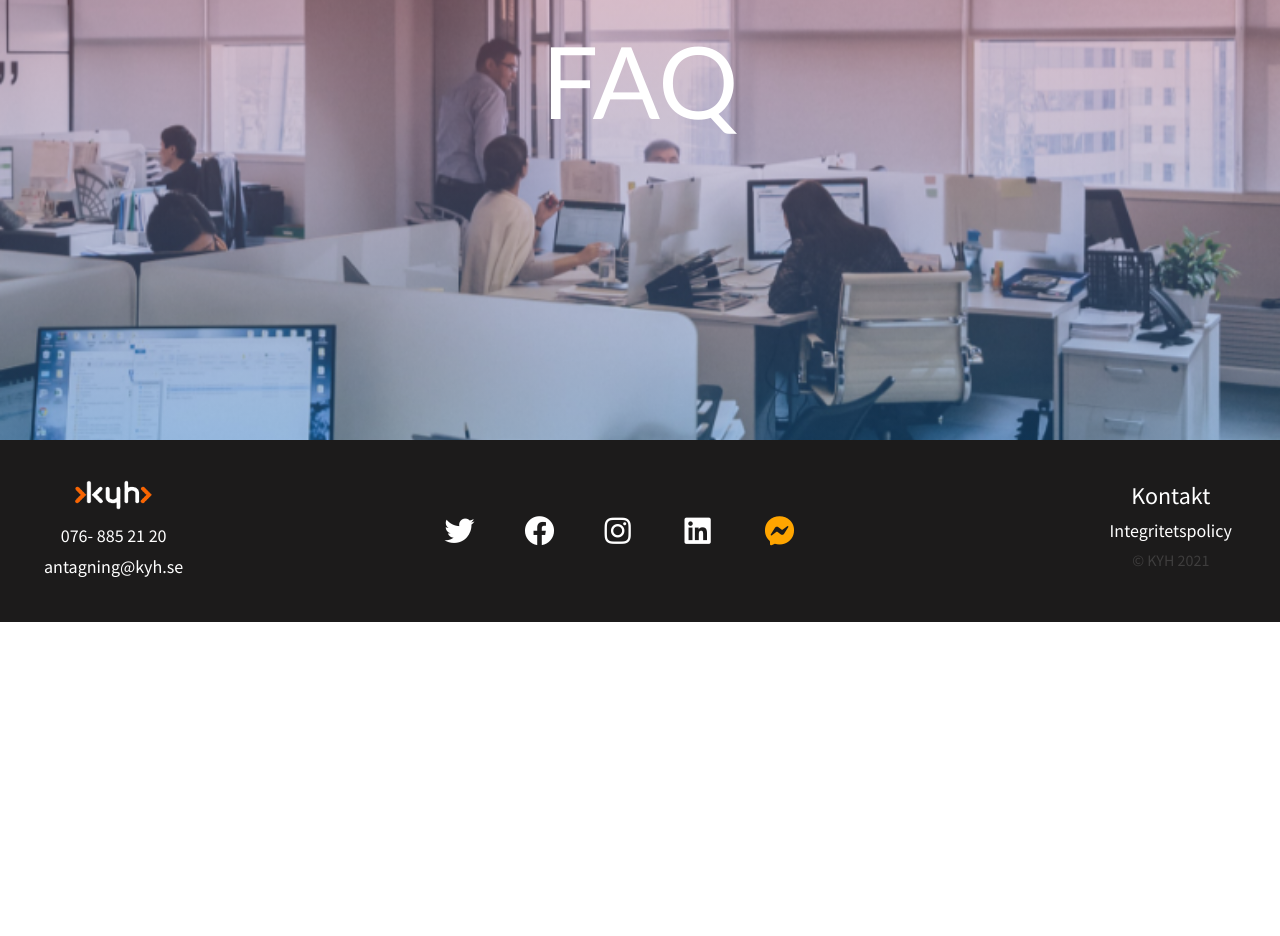
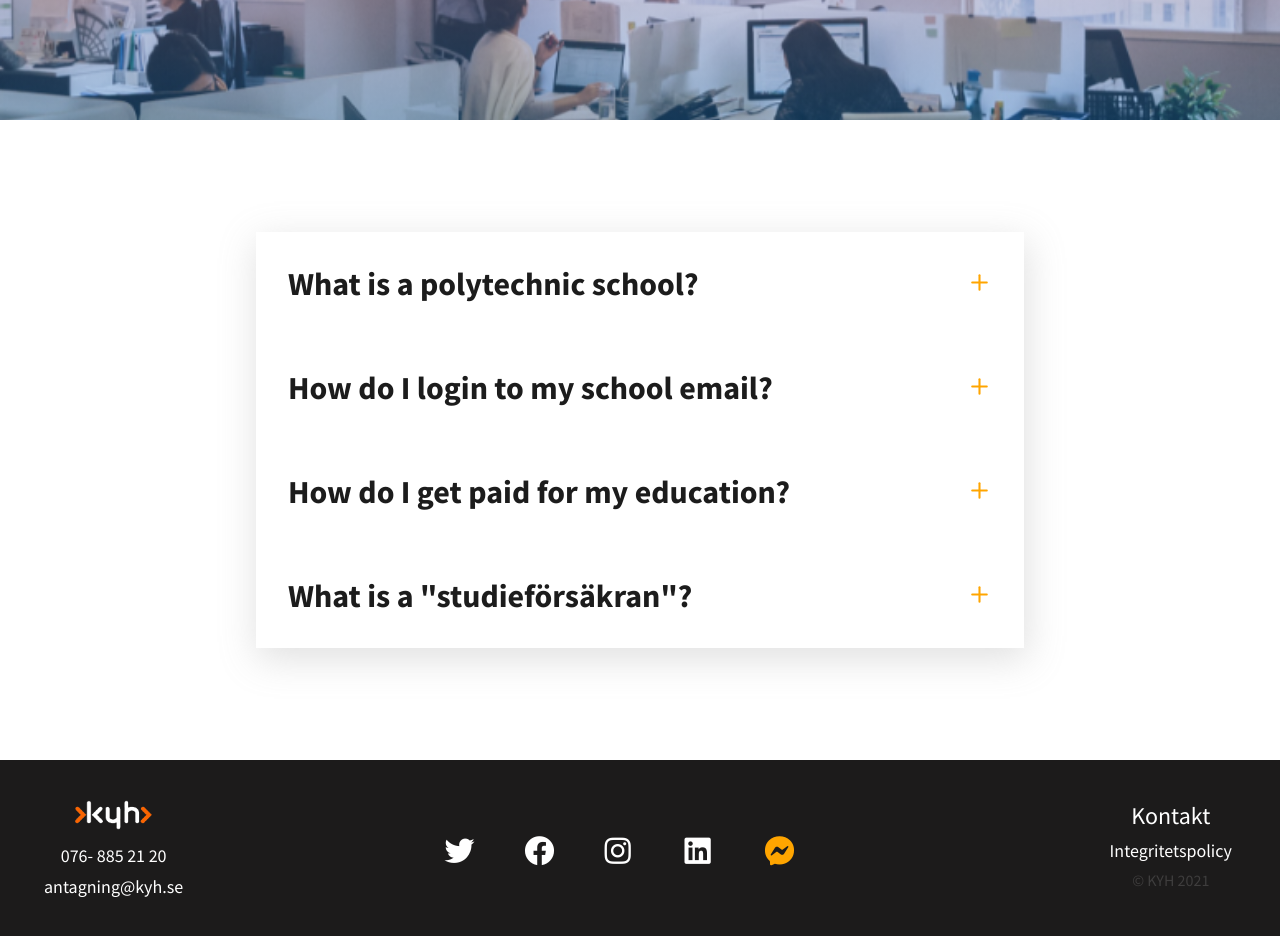
Before and after one commit to JaneDoeRealOne/kyh-aquamarine, a React (Create React App) app: page /faq in a window 1280 px wide. Shown: the part 360-1296 px from the top of the page. Before the commit the page ends 982 px from the top, so only its background shows below. Built offline with nearby package versions, Linux system fonts and the light colour scheme.

Commit message:
FAQ expandable list

```diff
--- a/package.json
+++ b/package.json
@@ -8,6 +8,7 @@
     "@testing-library/user-event": "^12.6.3",
     "react": "^17.0.1",
     "react-dom": "^17.0.1",
+    "react-icons": "^4.2.0",
     "react-router-dom": "^5.2.0",
     "react-scripts": "^3.4.4"
   },
--- a/src/App.css
+++ b/src/App.css
@@ -10,7 +10,7 @@
 .faq,
 .login {
   display: flex;
-  height: 90vh;
+  height: 50vh;
   align-items: center;
   justify-content: center;
   font-size: 3rem;
@@ -35,6 +35,7 @@
   background-repeat: no-repeat;
   color: #fff;
   font-size: 100px;
+  height: 50vh;
 }
 
 .login {
--- /dev/null
+++ b/src/components/FaqData.js
@@ -0,0 +1,18 @@
+export const FaqData = [
+  {
+    question: 'What is a polytechnic school?',
+    answer: 'A school where you go to educate yourself, learning by doing'
+  },
+  {
+    question: 'How do I login to my school email?',
+    answer: 'You had a code on text message and on your private email. There you will find an email from KYH with login information. Use the username and password to login.'
+  },
+  {
+    question: 'How do I get paid for my education?',
+    answer: 'You will have to send a request to CSN.'
+  },
+  {
+    question: 'What is a "studieförsäkran"?',
+    answer: 'It´s an insurance CSN asks for to make sure that you are a student in order to get the payment from CSN.'
+  }
+];
--- /dev/null
+++ b/src/components/FaqList.css
@@ -0,0 +1,44 @@
+.accordion-wrapper {
+  display: flex;
+  align-items: center;
+  justify-content: center;
+  flex-direction: column;
+  position: relative;
+  height: 80vh;
+  font-family: 'Source Sans Pro', sans-serif;
+  color: #1c1c1c;
+}
+
+.accordion-container{
+  position: absolute;
+  box-shadow: 2px 10px 35px 1px rgba(153, 153, 153, 0.3);
+  width: 60%;
+  border-bottom: none;
+}
+
+.wrap{
+  background: #fff;
+  border-bottom: none;
+  color: #1c1c1c;
+  display: flex;
+  justify-content: space-between;
+  align-items: center;
+  width: 100%;
+  text-align: center;
+  cursor: pointer;
+}
+
+.wrap h1 {
+  padding: 2rem;
+  font-size: 2rem;
+}
+
+.wrap span {
+  padding-right: 2rem;
+}
+
+.dropdown {
+  color: #1c1c1c;
+  margin: 2rem;
+  font-size: 1.3rem;
+}
--- /dev/null
+++ b/src/components/FaqList.js
@@ -0,0 +1,44 @@
+import React, { useState } from 'react'
+// import '../App.css';
+import { FaqData } from './FaqData';
+import { IconContext } from 'react-icons';
+import { FiPlus, FiMinus } from 'react-icons/fi';
+import './FaqList.css';
+
+const FaqList = () => {
+  const [clicked, setClicked] = useState(false)
+
+  const toggle = index => {
+    if (clicked === index) {
+      return setClicked(null)
+    }
+    setClicked(index)
+  }
+
+  return (
+    <IconContext.Provider value={{ color: 'orange', size: '25px' }}>
+      <div className='accordion-wrapper'>
+        Frequently asked questions
+        <div className='accordion-container'>
+          {FaqData.map((item, index) => {
+            return (
+              <>
+                <div className='wrap' onClick={() => toggle(index)} key={index}>
+                  <h1>{item.question}</h1>
+                  <span>{clicked === index ? <FiMinus /> : <FiPlus />}</span>
+                </div>
+                {clicked === index ? (
+                  <div className='dropdown'>
+                    <p>{item.answer}</p>
+                  </div>
+                ) : null}
+              </>
+            );
+          })}
+        </div>
+      </div>
+    </IconContext.Provider>
+  );
+};
+
+export default FaqList;
--- a/src/components/pages/Faq.js
+++ b/src/components/pages/Faq.js
@@ -1,8 +1,12 @@
 import React from 'react';
 import '../../App.css';
+import FaqList from '../FaqList';
 
 export default function Faq() {
   return (
-    <h1 className='faq'>FAQ</h1>
+    <div className='faq-wrapper'>
+      <h1 className='faq'>FAQ</h1>
+      <FaqList />
+    </div>
   )
-}
+};
```
Also changed, not shown: 1 other file (tests, documents, lock files or other folders).
